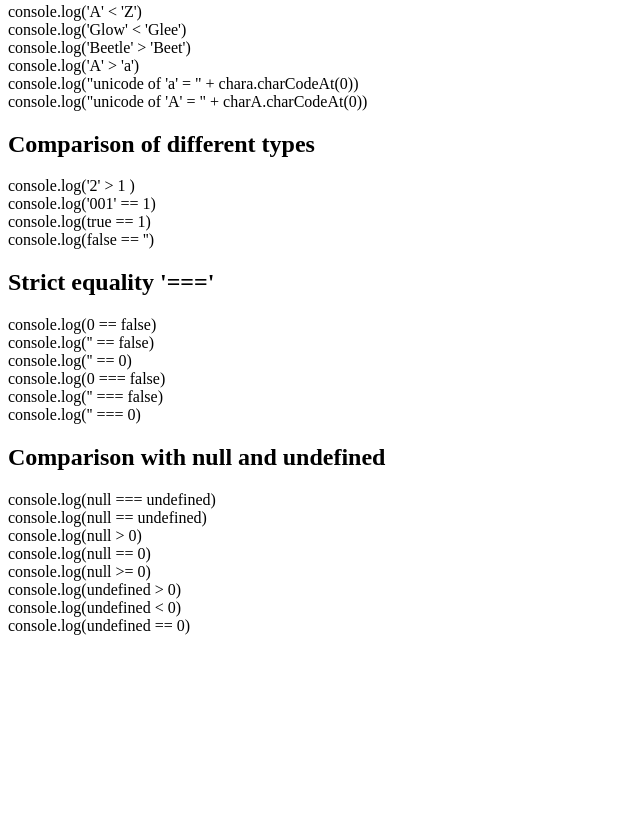
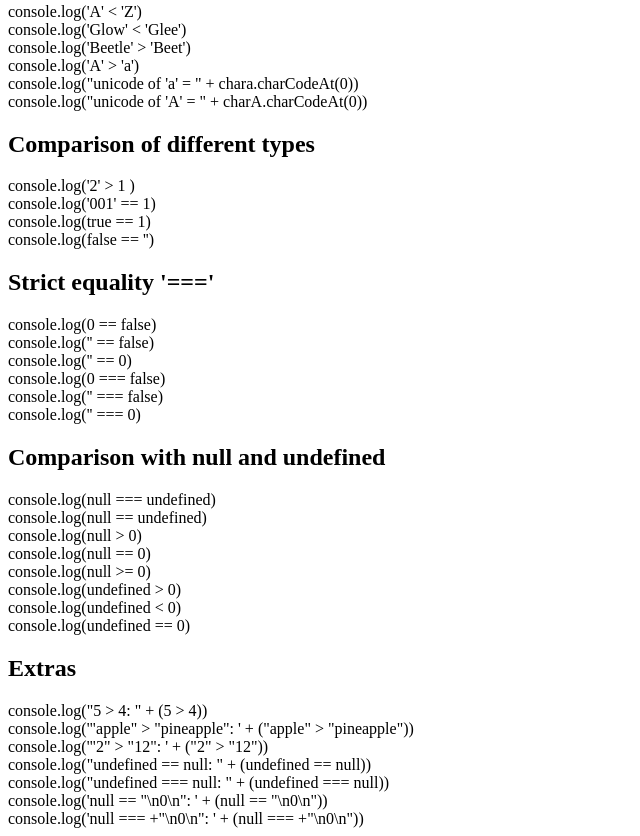
Before and after one commit to skyeoh/javascript-practice, a plain HTML site: page 04-conditionals/index.html in a window 1280 px wide. Shown: the part 335-1171 px from the top of the page, without its empty margins (0-640 px from the left). Before the commit the page ends 978 px from the top, so only its background shows below. Drawn offline with Linux system fonts and the light colour scheme.

Commit message:
Add several interesting comparison examples

```diff
--- a/04-conditionals/index.html
+++ b/04-conditionals/index.html
@@ -50,6 +50,15 @@
         <p style="margin: 0">console.log(undefined < 0)</p>
         <p style="margin: 0">console.log(undefined == 0)</p>
 
+        <h2>Extras</h2>
+        <p style="margin: 0">console.log("5 > 4: " + (5 > 4))</p>
+        <p style="margin: 0">console.log('"apple" > "pineapple": ' + ("apple" > "pineapple"))</p>
+        <p style="margin: 0">console.log('"2" > "12": ' + ("2" > "12"))</p>
+        <p style="margin: 0">console.log("undefined == null: " + (undefined == null))</p>
+        <p style="margin: 0">console.log("undefined === null: " + (undefined === null))</p>
+        <p style="margin: 0">console.log('null == "\n0\n": ' + (null == "\n0\n"))</p>
+        <p style="margin: 0">console.log('null === +"\n0\n": ' + (null === +"\n0\n"))</p>
+
         <script src="./script.js"></script>
     </body>
 </html>
```
Also changed, not shown: 04-conditionals/script.js (+8 -0 lines).
